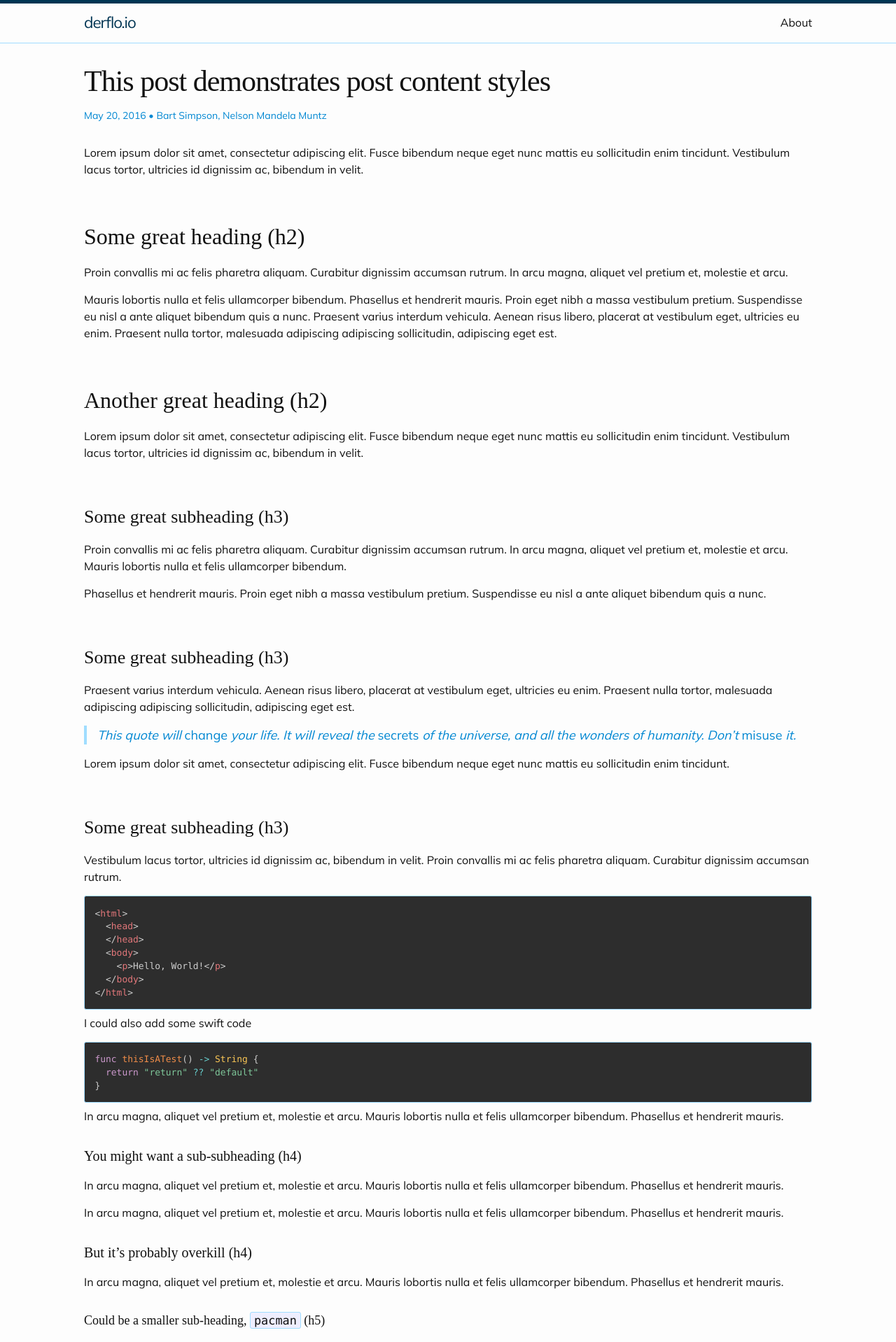
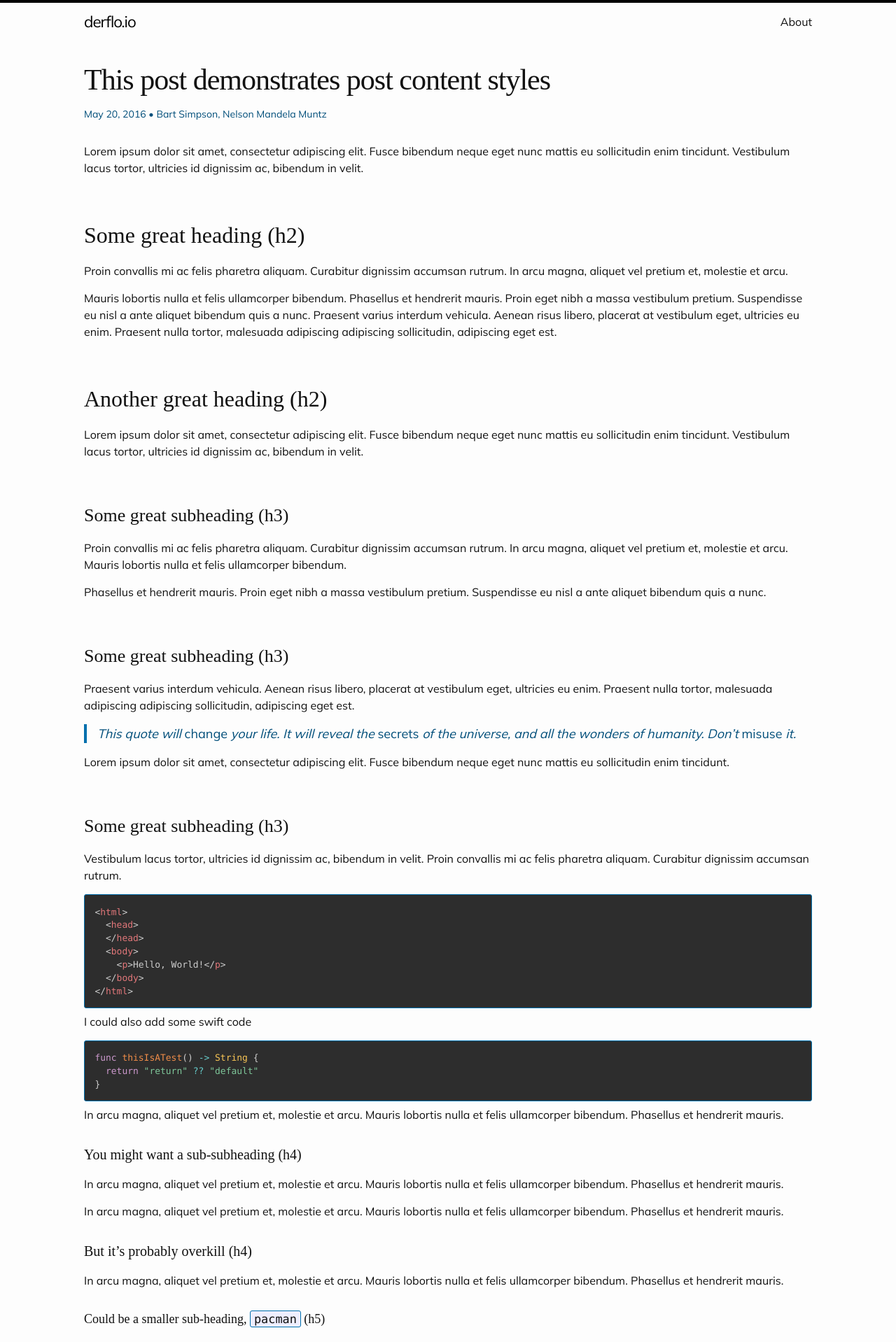
Before and after one commit to flowinho/reboot, a Jekyll site: the page built from _posts/2016-05-20-this-post-demonstrates-post-content-styles.md, in a window 1280 px wide. Shown: the top 1918 px of the page at 70% size. Built offline with Jekyll 4.4.1, drawn with Linux system fonts in a browser that asks for light colours; some web fonts are replaced.

Commit message:
Adjust colors

```diff
--- a/_sass/minima/_custom.scss
+++ b/_sass/minima/_custom.scss
@@ -4,6 +4,7 @@ h1, h2, h3, h4, h5, h6 {
 .site-header {
     font-family: "Mulish-Regular";
 }
+
 code[class*=language-], pre[class*=language-] {
   font-size: 0.9em;
   line-height: 1.3em;
--- a/_sass/minima/_layout.scss
+++ b/_sass/minima/_layout.scss
@@ -2,8 +2,8 @@
  * Site header
  */
 .site-header {
-  border-top: 5px solid $border-color-03;
-  border-bottom: 1px solid $border-color-01;
+  border-top: 4px solid $border-color-03;
+  // border-bottom: 1px solid $border-color-01;
   min-height: $spacing-unit * 1.865;
   line-height: $base-line-height * $base-font-size * 2.25;
 
--- a/_sass/minima/skins/classic.scss
+++ b/_sass/minima/skins/classic.scss
@@ -1,7 +1,7 @@
 @charset "utf-8";
 
-$brand-color:           #0187D2 !default;
-$brand-color-light:     lighten($brand-color, 40%) !default;
+$brand-color:           #004e7a !default;
+$brand-color-light:     lighten($brand-color, 10%) !default;
 $brand-color-dark:      darken($brand-color, 25%) !default;
 
 $site-title-color:      $brand-color-dark !default;
@@ -19,7 +19,7 @@ $border-color-02:       lighten($brand-color, 35%) !default;
 $border-color-03:       $brand-color-dark !default;
 
 $table-text-color:      lighten($text-color, 18%) !default;
-$table-zebra-color:     lighten($brand-color, 46%) !default;
-$table-header-bg-color: lighten($brand-color, 43%) !default;
-$table-header-border:   lighten($brand-color, 37%) !default;
-$table-border-color:    $border-color-01 !default;
+$table-zebra-color:     lighten($brand-color, 72%) !default;
+$table-header-bg-color: lighten($brand-color, 72%) !default;
+$table-header-border:   lighten($brand-color, 60%) !default;
+$table-border-color:    lighten($brand-color, 60%) !default;
```
